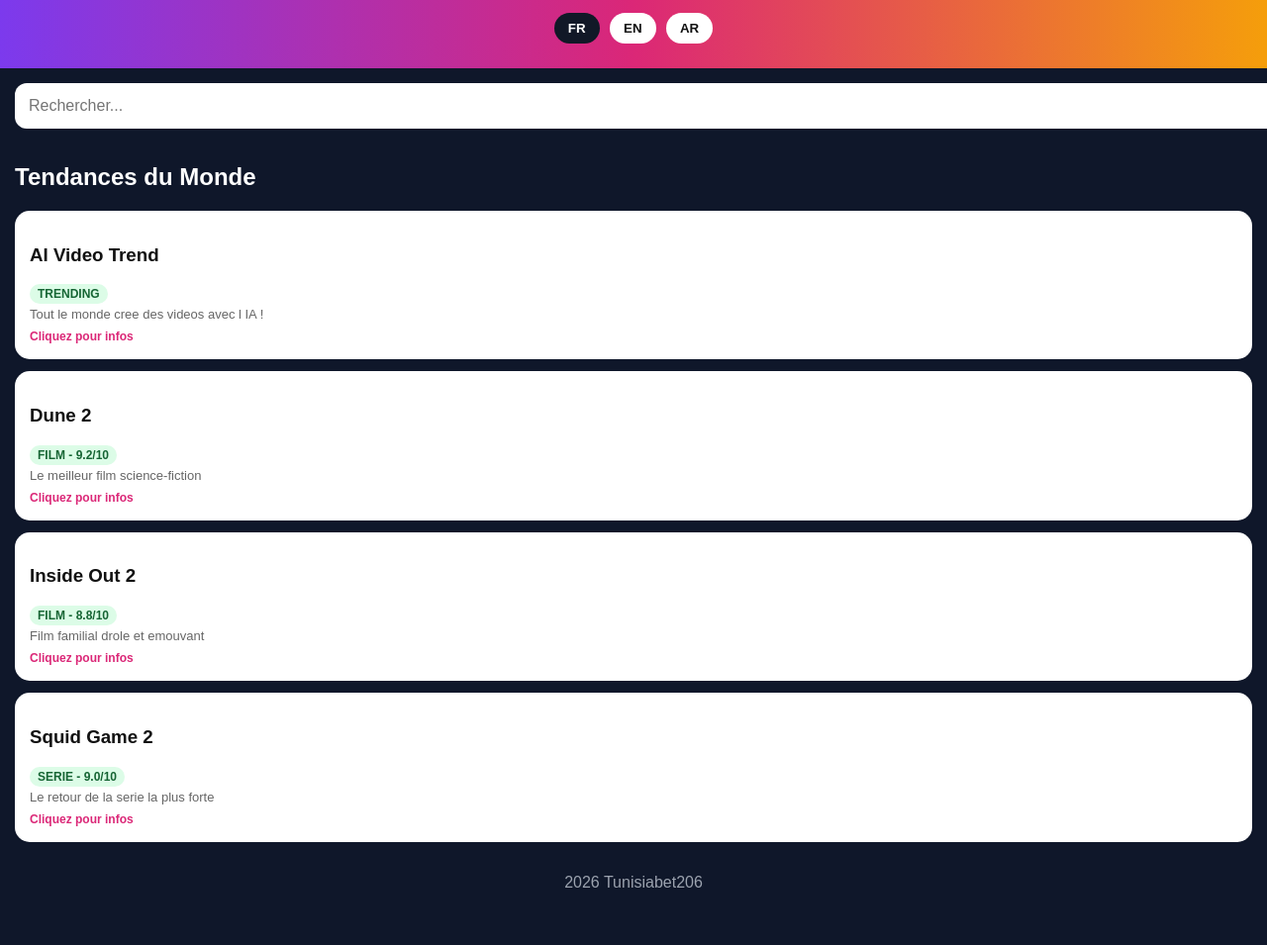
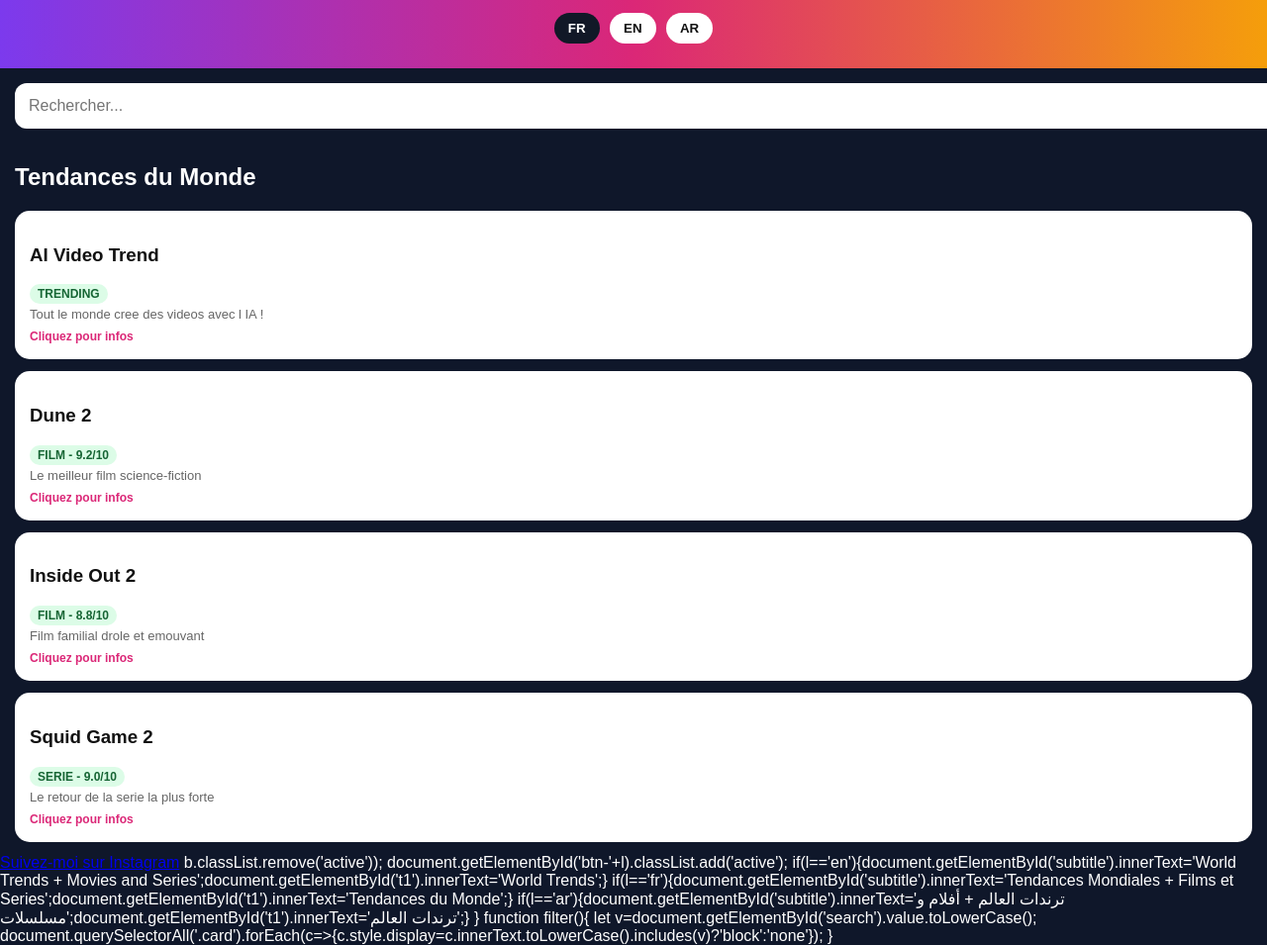
Before and after one commit to tunisiaachat/Tunisia-Achat, a plain HTML site: page index.html in a window 1280 px wide. Shown: the part 99-1054 px from the top of the page at 99% size. Before the commit the page ends 1020 px from the top, so only its background shows below. Drawn offline with Linux system fonts and the light colour scheme.

Commit message:
Update index.html

```diff
--- a/index.html
+++ b/index.html
@@ -56,8 +56,8 @@ h2{padding:0 15px}
 </div>
 </div>
 
-<footer style="text-align:center;color:#9ca3af;padding:20px">2026 Tunisiabet206</footer>
-<script>
+<a href="https://www.instagram.com/az__yz80">Suivez-moi sur Instagram</a>
+<scri
 function setLang(l){
 document.documentElement.lang=l;
 document.body.dir=(l=='ar'?'rtl':'ltr');
```
